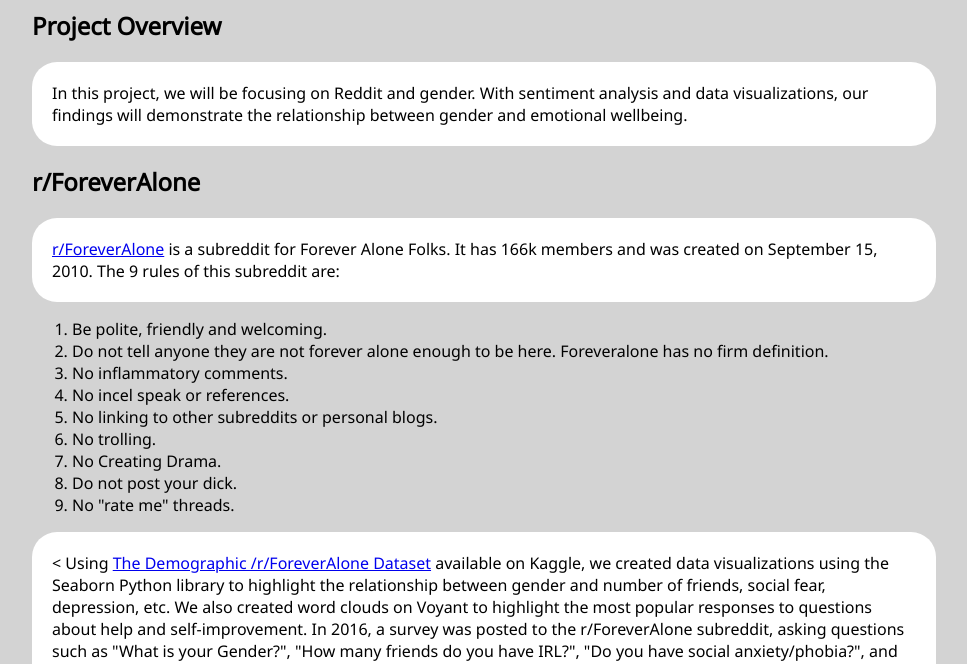
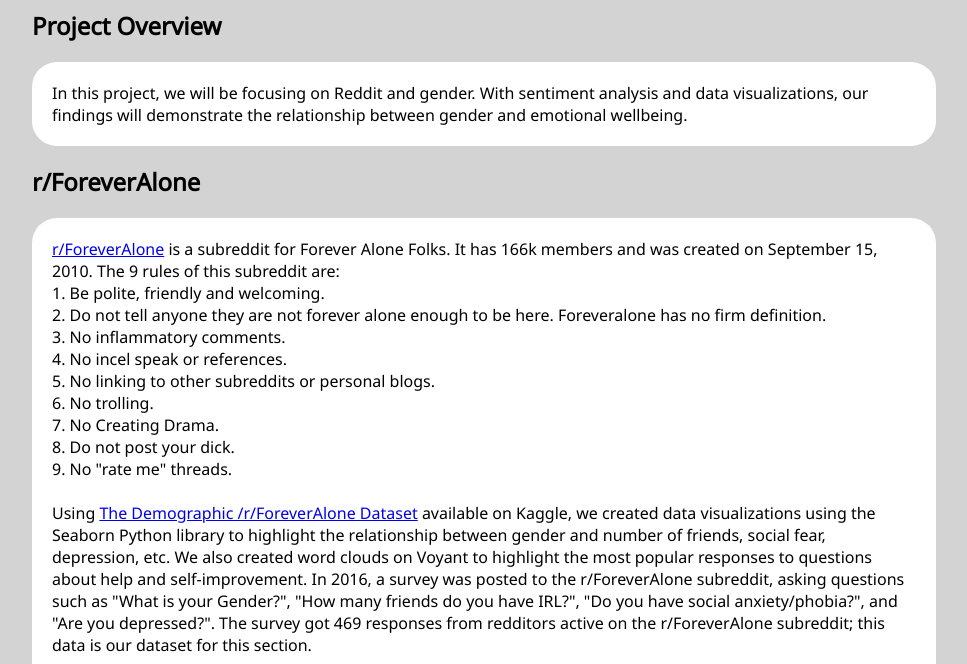
Before and after one commit to nicolenigro/digital-privilege-final, a plain HTML site: page index.html in a window 1280 px wide. Shown: the part 131-795 px from the top of the page, without its empty margins (156-1123 px from the left). Drawn offline with Linux system fonts and the light colour scheme.

Commit message:
Update index.html

```diff
--- a/index.html
+++ b/index.html
@@ -18,19 +18,17 @@
     </p>
     <h2>r/ForeverAlone</h2>
     <p><a href="https://www.reddit.com/r/ForeverAlone/">r/ForeverAlone</a> is a subreddit for Forever Alone Folks.
-      It has 166k members and was created on September 15, 2010. The 9 rules of this subreddit are: </p>
-      <ol type="1">
-        <li>Be polite, friendly and welcoming.</li>
-        <li>Do not tell anyone they are not forever alone enough to be here. Foreveralone has no firm definition.</li>
-        <li>No inflammatory comments.</li>
-        <li>No incel speak or references.</li>
-        <li>No linking to other subreddits or personal blogs.</li>
-        <li>No trolling.</li>
-        <li>No Creating Drama.</li>
-        <li>Do not post your dick.</li>
-        <li>No "rate me" threads.</li>
-      </ol>
-      <p><
+      It has 166k members and was created on September 15, 2010. The 9 rules of this subreddit are:<br>
+      1. Be polite, friendly and welcoming.<br>
+      2. Do not tell anyone they are not forever alone enough to be here. Foreveralone has no firm definition.<br>
+      3. No inflammatory comments.<br>
+      4. No incel speak or references.<br>
+      5. No linking to other subreddits or personal blogs.<br>
+      6. No trolling.<br>
+      7. No Creating Drama.<br>
+      8. Do not post your dick.<br>
+      9. No "rate me" threads.<br>
+      <br>
       Using <a href="https://www.kaggle.com/kingburrito666/the-demographic-rforeveralone-dataset">The Demographic
       /r/ForeverAlone Dataset</a> available on Kaggle, we created data visualizations using the Seaborn Python library to highlight
       the relationship between gender and number of friends, social fear, depression, etc. We also created word clouds on Voyant to highlight
```
